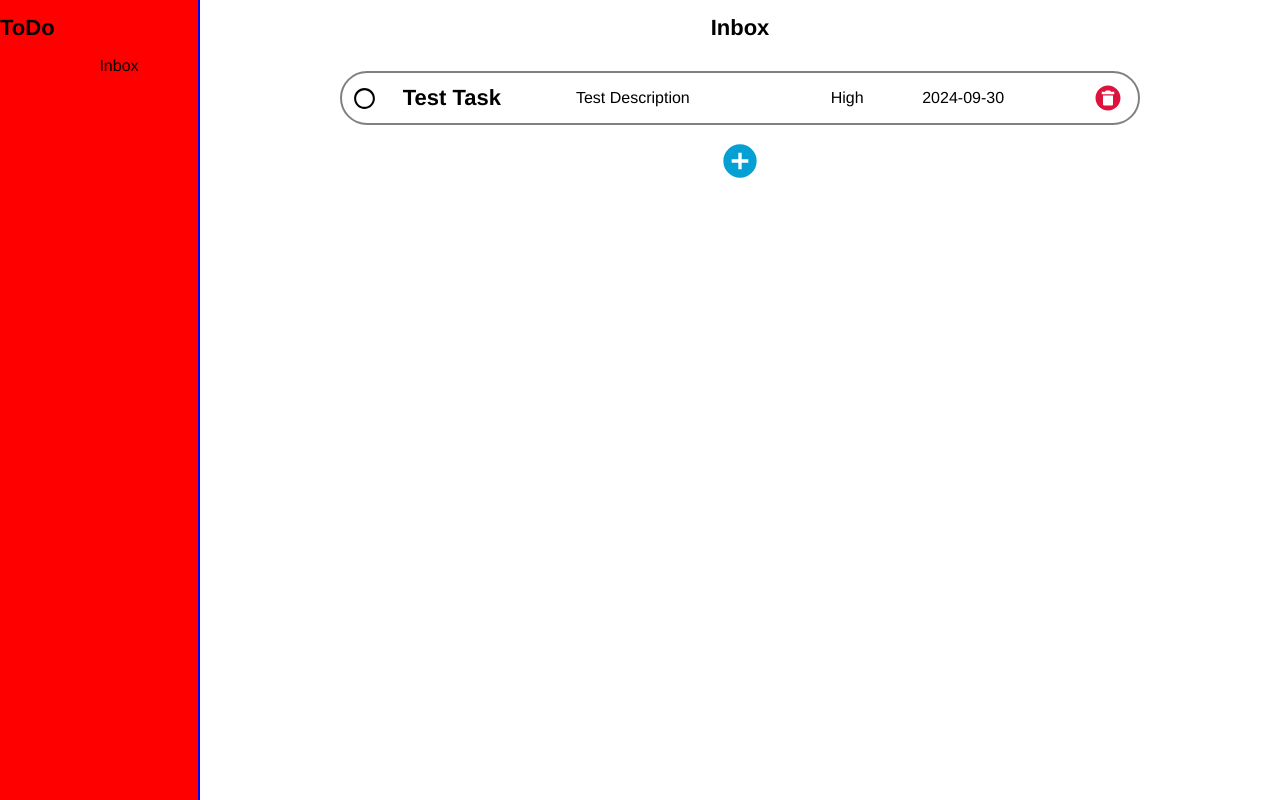
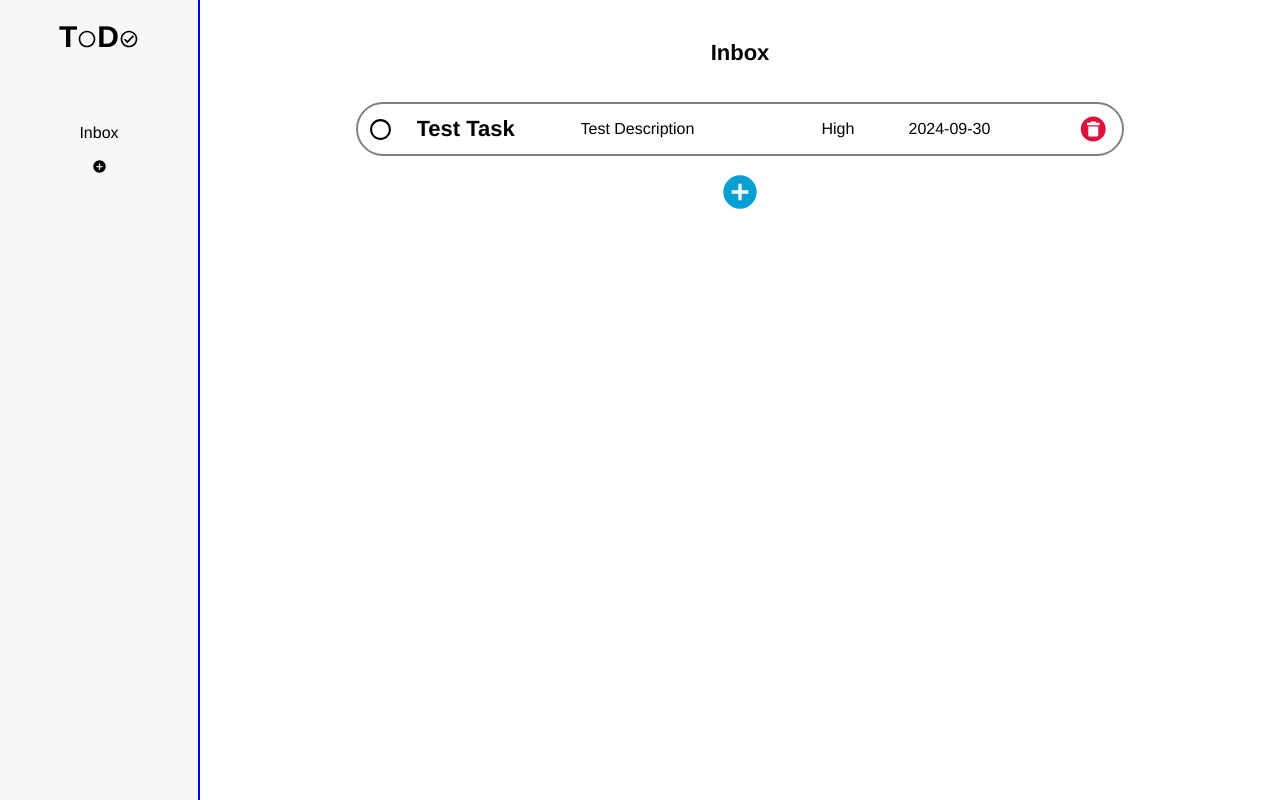
Before and after one commit to Corby7/project_ToDoList, a website built with webpack: page src/template.html in a window 1280 px wide. Built offline with nearby package versions, Linux system fonts and the light colour scheme.

Commit message:
refactor

```diff
--- a/src/style.css
+++ b/src/style.css
@@ -9,13 +9,58 @@ body {
   margin: 0;
 }
 
+#logo {
+  display: flex;
+  flex: row;
+  justify-content: center;
+  align-items: end;
+  width: 100%;
+  padding: 20px;
+}
+
+#logo h1 {
+  font-size: 30px;
+  margin: 0;
+}
+
+#o1,
+#o2 {
+  margin-bottom: 1px;
+}
+
+#o1 svg,
+#o2 svg {
+  width: 20px;
+  height: 20px;
+}
+
 #sidebar {
-  background-color: red;
+  background-color: #f7f7f7;
   width: 200px;
   height: 100vh;
   padding: 0;
   margin: 0;
   border-right: 2px solid blue;
+  display: flex;
+  flex-direction: column;
+  align-items: center;
+}
+
+#sidebar #projectList {
+  list-style-type: none;
+  margin-top: 50px;
+  padding: 0;
+}
+
+#sidebar #addProject {
+  margin: 0;
+  background-color: transparent;
+  border: none;
+}
+
+#addProject svg {
+  height: 15px;
+  width: 15px;
 }
 
 #main-content {
@@ -31,6 +76,12 @@ body {
   flex-direction: column;
   justify-content: center;
   align-items: center;
+}
+
+#projectTitle {
+  padding: 20px;
+  margin: 0;
+  margin-top: 20px;
 }
 
 #list {
@@ -50,7 +101,7 @@ li {
   display: grid;
   grid-template-columns: 0.5fr 2fr 3fr 1fr 155px 0.5fr;
   grid-template-rows: auto;
-  width: 800px;
+  width: 60vw;
   border: 2px solid gray;
   border-radius: 30px;
   align-items: center;
@@ -83,7 +134,7 @@ li {
 
 #newTaskForm {
   display: grid;
-  width: 800px;
+  width: 60vw;
   border: 2px solid gray;
   border-radius: 30px;
   grid-template-columns: 0.5fr 5fr 1fr 155px 0.5fr;
--- a/src/task.js
+++ b/src/task.js
@@ -7,7 +7,7 @@ export default class Task {
     this.completed = false;
   }
 
-  markCompleted() {
+  toggleCompletion() {
     this.completed = !this.completed;
   }
 }
--- a/src/taskList.js
+++ b/src/taskList.js
@@ -15,8 +15,10 @@ export default class TaskList {
 
   toggleTaskCompletion(index) {
     const task = this.tasks[index];
-    task.markCompleted();
-    this._notifyChange();
+    if (task) {
+      task.toggleCompletion();
+      this._notifyChange();
+    }
   }
 
   _notifyChange() {
--- a/src/template.html
+++ b/src/template.html
@@ -8,8 +8,35 @@
   </head>
   <body>
     <div id="sidebar">
-      <h1>ToDo</h1>
+      <div id="logo">
+        <h1>T</h1>
+        <div id="o1">
+          <svg xmlns="http://www.w3.org/2000/svg" viewBox="0 0 24 24">
+            <title>circle-outline</title>
+            <path
+              d="M12 2C6.5 2 2 6.5 2 12S6.5 22 12 22 22 17.5 22 12 17.5 2 12 2M12 20C7.59 20 4 16.41 4 12S7.59 4 12 4 20 7.59 20 12 16.41 20 12 20Z"
+            />
+          </svg>
+        </div>
+        <h1>D</h1>
+        <div id="o2">
+          <svg xmlns="http://www.w3.org/2000/svg" viewBox="0 0 24 24">
+            <title>check-circle-outline</title>
+            <path
+              d="M12 2C6.5 2 2 6.5 2 12S6.5 22 12 22 22 17.5 22 12 17.5 2 12 2M12 20C7.59 20 4 16.41 4 12S7.59 4 12 4 20 7.59 20 12 16.41 20 12 20M16.59 7.58L10 14.17L7.41 11.59L6 13L10 17L18 9L16.59 7.58Z"
+            />
+          </svg>
+        </div>
+      </div>
       <ul id="projectList"></ul>
+      <button id="addProject" aria-label="Add Project">
+        <svg xmlns="http://www.w3.org/2000/svg" viewBox="0 0 24 24">
+          <title>plus-circle</title>
+          <path
+            d="M17,13H13V17H11V13H7V11H11V7H13V11H17M12,2A10,10 0 0,0 2,12A10,10 0 0,0 12,22A10,10 0 0,0 22,12A10,10 0 0,0 12,2Z"
+          />
+        </svg>
+      </button>
     </div>
     <div id="main-content">
       <h1 id="projectTitle">ToDo</h1>
--- a/src/uiController.js
+++ b/src/uiController.js
@@ -94,10 +94,9 @@ export class UIController {
 
       completed.innerHTML = task.completed ? checkedSVG : uncheckedSVG;
 
-      completed.addEventListener("click", () => {
-        task.toggleCompletion();
+      completed.addEventListener("click", (e) => {
+        this.onTaskComplete(index);
         completed.innerHTML = task.completed ? checkedSVG : uncheckedSVG;
-        this.onTaskComplete(index);
       });
 
       const deleteBtn = document.createElement("button");
```
